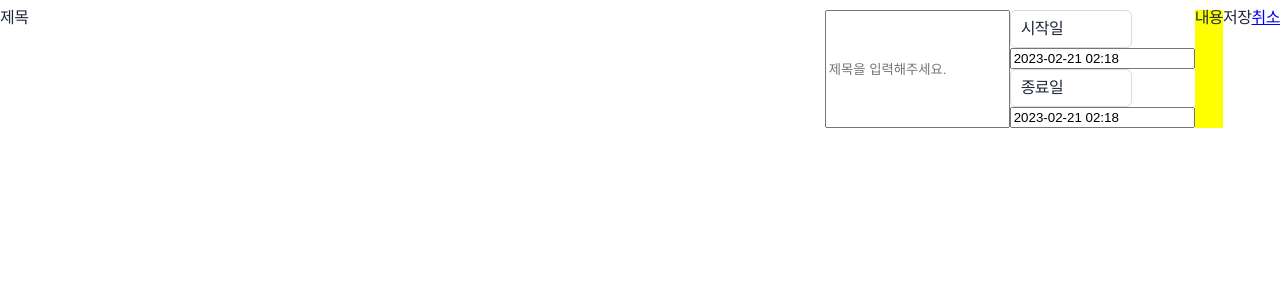
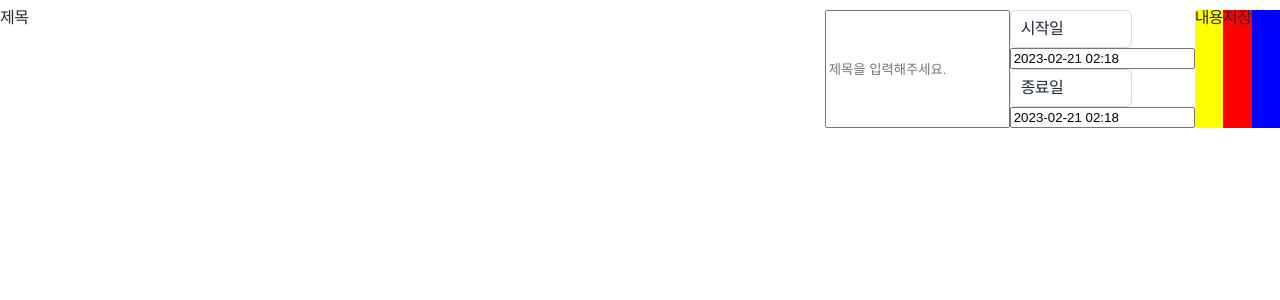
Before and after one commit to jaehyukkk/todolist, a React (Create React App) app: page /input in a window 1280 px wide. Shown: the top 300 px of the page. Built offline with nearby package versions, Linux system fonts and the light colour scheme.

Commit message:
fix : contentForm

```diff
--- a/src/App.js
+++ b/src/App.js
@@ -2,7 +2,7 @@ import logo from "./logo.svg";
 import "./App.css";
 import { Route, Routes } from "react-router-dom";
 import Home from "./page/home/Home";
-import Content from "./component/contentform/ContentForm";
+import Content from "./component/content/ContentForm";
 
 function App() {
   return (
--- a/src/component/contentform/ContentForm.js
+++ b/src/component/content/ContentForm.js
@@ -4,7 +4,7 @@ import { Link } from "react-router-dom";
 import "react-datepicker/dist/react-datepicker.css";
 import "./contentForm.scss";
 
-const Content = () => {
+const ContentForm = () => {
   const [startDate, setStartDate] = useState(new Date());
   useEffect(() => {
     console.log(startDate);
@@ -52,4 +52,4 @@ const Content = () => {
     </div>
   );
 };
-export default Content;
+export default ContentForm;
--- a/src/component/contentform/contentForm.scss
+++ b/src/component/content/contentForm.scss
@@ -33,22 +33,11 @@
     .content {
       background-color: yellow;
     }
-  }
-
-  .comment-detail:not(:last-child) {
-    border-bottom: 1px dashed #dadada;
-    padding-bottom: 10px;
-  }
-  .comment-detail {
-    margin-top: 10px;
-    .detail-info {
-      color: #999;
-      display: flex;
-      justify-content: space-between;
+    .content-form__save {
+      background-color: red;
     }
-    .content {
-      color: #4b4b4b;
-      margin-top: 10px;
+    .content-form__cancel {
+      background-color: blue;
     }
   }
 }
```
Also changed, not shown: src/page/content/Content.js (added, +18 -0 lines).
